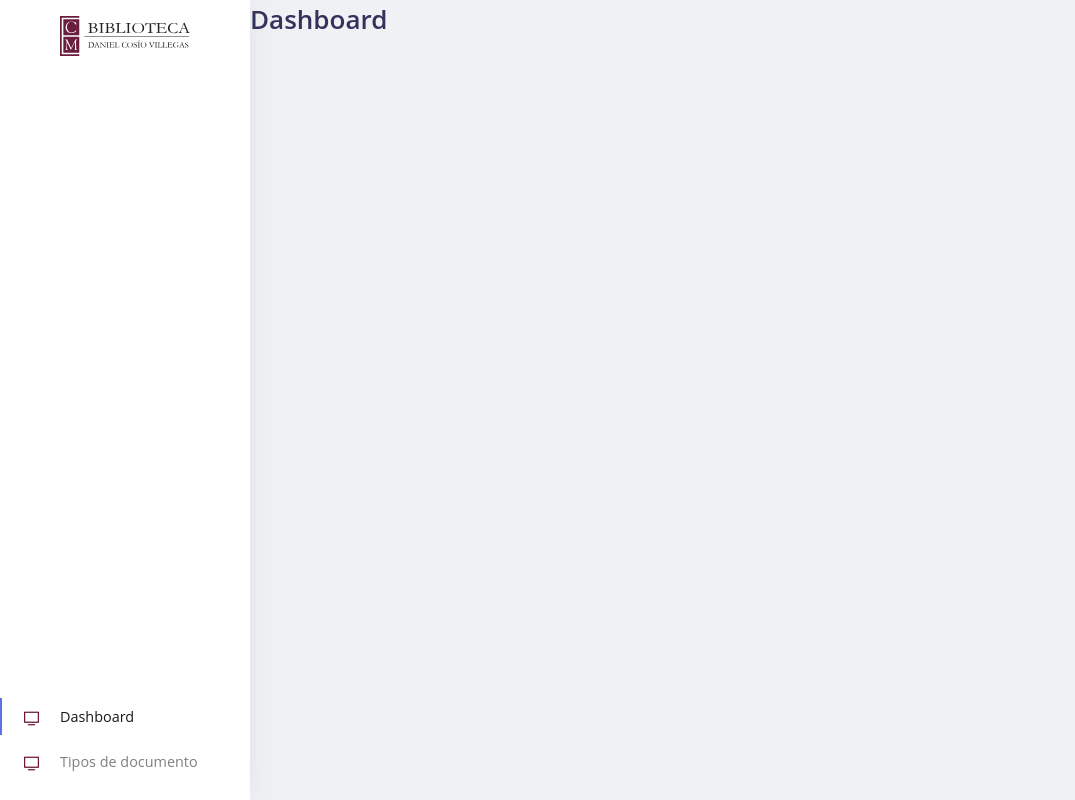
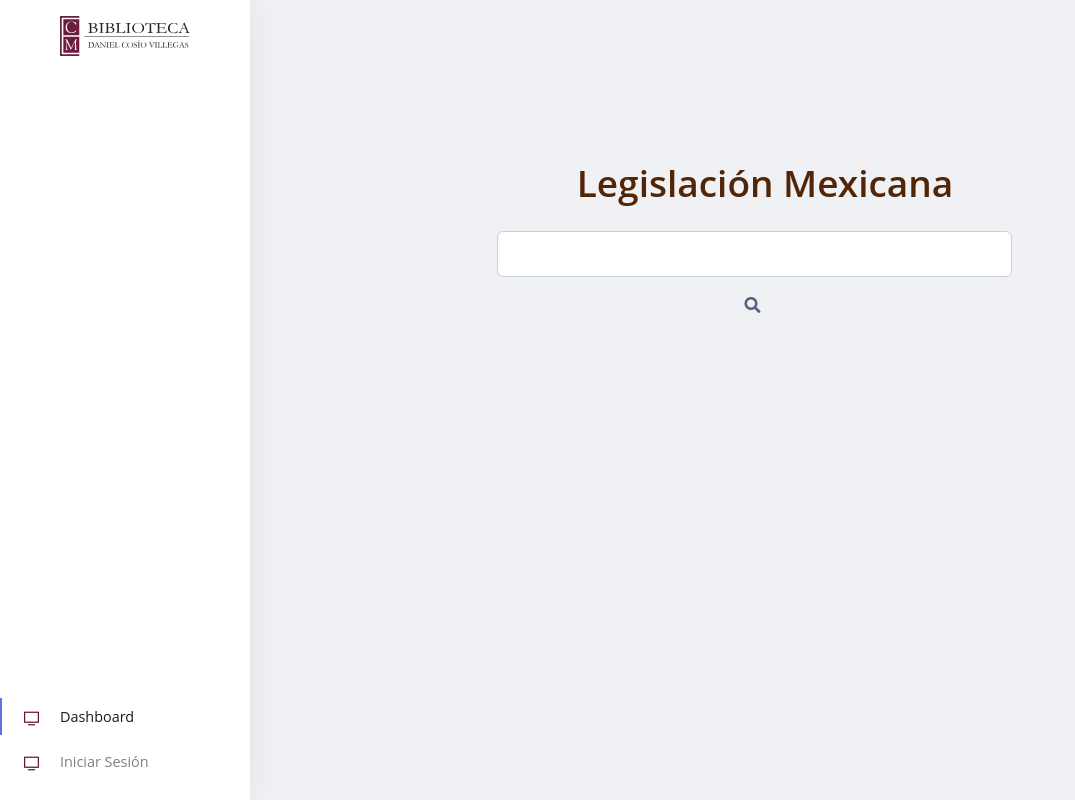
Before and after one commit to asmartinez/legmex-front, a React (Create React App) app: page /admin/dashboard in a window 1280 px wide. Shown: the whole page, without its empty margins (0-1075 px from the left). Built offline with nearby package versions, Linux system fonts and the light colour scheme.

Commit message:
Buscador

```diff
--- a/src/app/@pages/components/Sidebar.tsx
+++ b/src/app/@pages/components/Sidebar.tsx
@@ -10,24 +10,6 @@ const Sidebar = (props: Array<RouteCustom>) => {
    const closeCollapse = () => {
       setCollapseOpen(false);
    };
-
-   /*const createLinks = (routes: Array<RouteCustom>) => {
-      return routes.map((prop, key) => {
-        return (
-            <NavItem key={key}>
-               <NavLink
-                to={prop.layout + prop.path}
-                tag={NavLinkRRD}
-                onClick={closeCollapse}
-                activeClassName='active'
-               >
-                  <i className={prop.icon} />
-                  {prop.name}
-               </NavLink>
-            </NavItem>
-         );
-      });
-   };*/
 
    return (
       <Navbar
@@ -63,24 +45,10 @@ const Sidebar = (props: Array<RouteCustom>) => {
                    activeClassName=''
                   >
                      <i className='ni ni-tv-2 text-jam' />
-                     Tipos de documento
+                     Iniciar Sesión
                   </NavLink>
                </NavItem>
             </Nav>
-            {/*
-               <Nav navbar>{createLinks(props)}</Nav>
-               <NavItem>
-                     <NavLink
-                      to='/admin/dashboard'
-                      tag={NavLinkRRD}
-                      onClick={closeCollapse}
-                      activeClassName="active"
-                      >
-                        <i className='ni ni-tv-2 text-jam' />
-                        Dashboard
-                     </NavLink>
-                  </NavItem>
-            */}
         </Container>
       </Navbar>
    )
--- a/src/app/components/Dashboard.tsx
+++ b/src/app/components/Dashboard.tsx
@@ -3,7 +3,17 @@ import React from 'react';
 const Dashboard = () => {
    return (
       <>
-      <h1>Dashboard</h1>
+      <h1
+       className ="title">Legislación Mexicana</h1>
+      <input
+      className ="form-control"
+      style={{backgroundColor:"#fffff",
+      width:"50%",marginLeft:"24%",
+      marginTop:"2%"}}
+      /><i className="fas fa-search"
+      style={{backgroundColor:"#e8e9e823",
+      marginLeft:"48%",
+      marginTop:"2%"}}></i>
       </>
    )
 }
--- a/src/routes.ts
+++ b/src/routes.ts
@@ -1,5 +1,9 @@
 import { RouteCustom } from "./shared/interfaces";
 import Dashboard from './app/components/Dashboard';
+import Login from './app/components/FormLogin';
+import Land from './app/components/Admin/Admin';
+import Page from './app/components/Auth/Auth';
+
 
 const routes: Array<RouteCustom> = [
    {
@@ -8,7 +12,28 @@ const routes: Array<RouteCustom> = [
       icon: 'ni ni-tv-2 text-primary',
       layout: '/admin',
       component: Dashboard
-   }
+   },
+   {
+      path: '/login',
+      name: 'Login',
+      icon: 'ni ni-tv-2 text-primary',
+      layout: '/admin',
+      component: Login
+   },
+   {
+      path: '/page',
+      name: 'Page',
+      icon: 'ni ni-tv-2 text-primary',
+      layout: '/admin',
+      component: Page
+   },
+   {
+      path: '/land',
+      name: 'Land',
+      icon: 'ni ni-tv-2 text-primary',
+      layout: '/admin',
+      component: Land
+   },
 ];
 
 export default routes;
```
